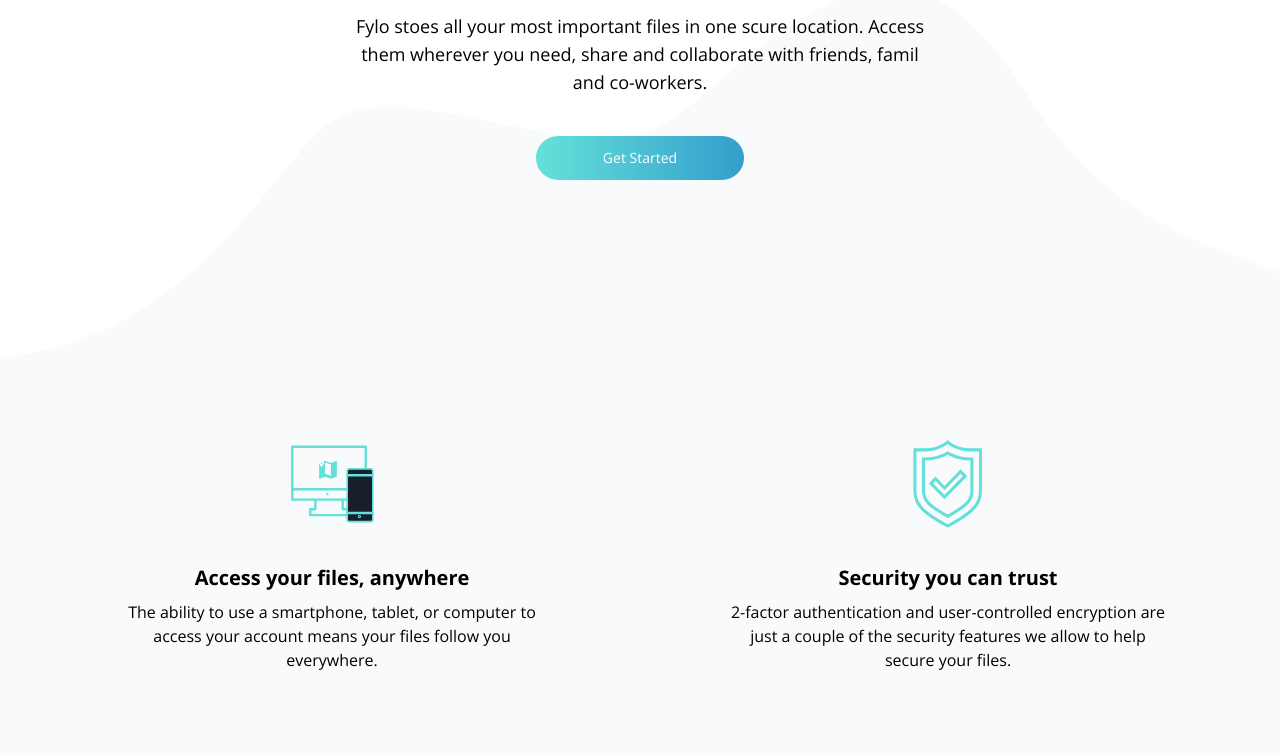
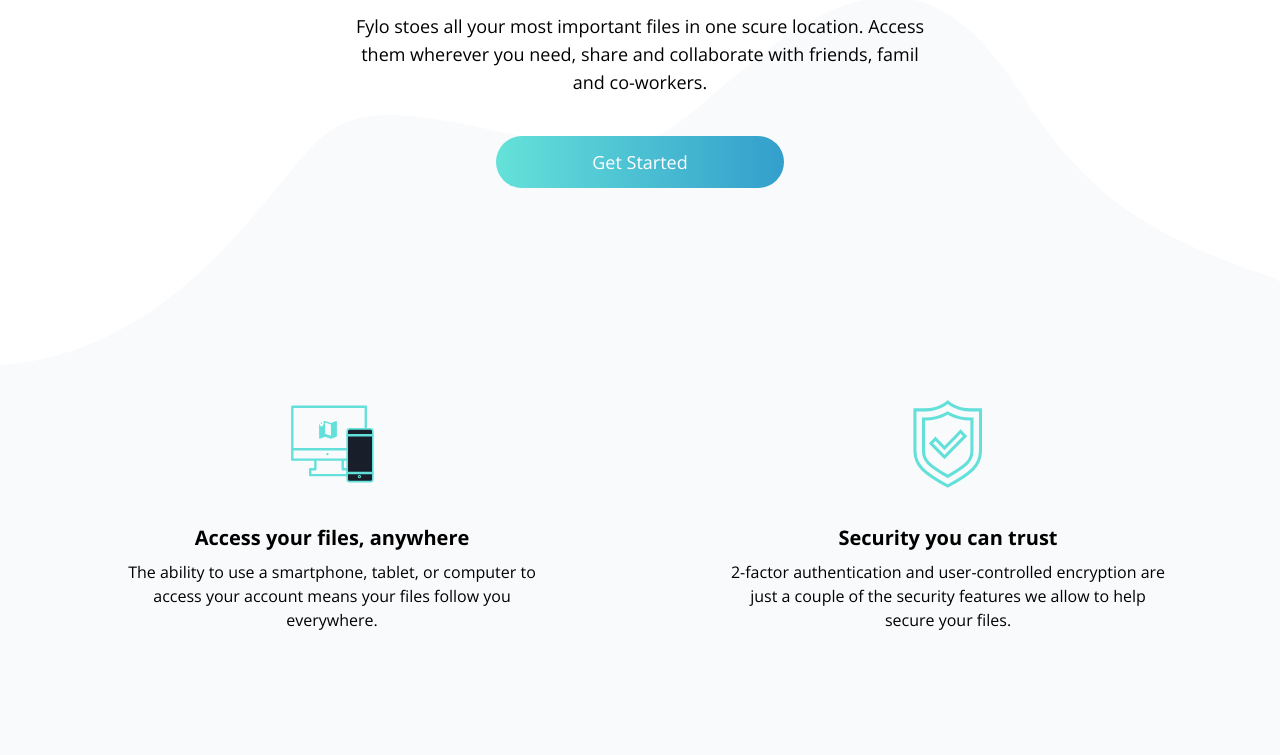
Before and after one commit to gumrahsindar/fylo-landing-page-with-dark-theme, a Next.js app: page / in a window 1280 px wide. Shown: the part 760-1515 px from the top of the page. Built offline with nearby package versions, Linux system fonts and the light colour scheme.

Commit message:
fix paddings

```diff
--- a/src/components/Features.tsx
+++ b/src/components/Features.tsx
@@ -1,6 +1,6 @@
 const Features = () => {
   return (
-    <section id="features" className="bg-gray-50 pt-12 dark:bg-darkBlue1">
+    <section id="features" className="bg-gray-50 dark:bg-darkBlue1">
       {/* Features Container */}
       <div className="container mx-auto px-6 pb-32">
         {/* First Row */}
--- a/src/components/Hero.tsx
+++ b/src/components/Hero.tsx
@@ -13,7 +13,7 @@ const Hero = () => {
           Fylo stoes all your most important files in one scure location. Access them wherever you need, share and
           collaborate with friends, famil and co-workers.
         </p>
-        <button className="w-52 rounded-full bg-gradient-to-l from-accentBlue to-accentCyan p-3 text-sm text-white duration-200 hover:scale-95">
+        <button className="w-52 rounded-full bg-gradient-to-l from-accentBlue to-accentCyan p-3 text-sm text-white duration-200 hover:scale-95 md:w-72 lg:text-lg">
           Get Started
         </button>
       </div>
```
